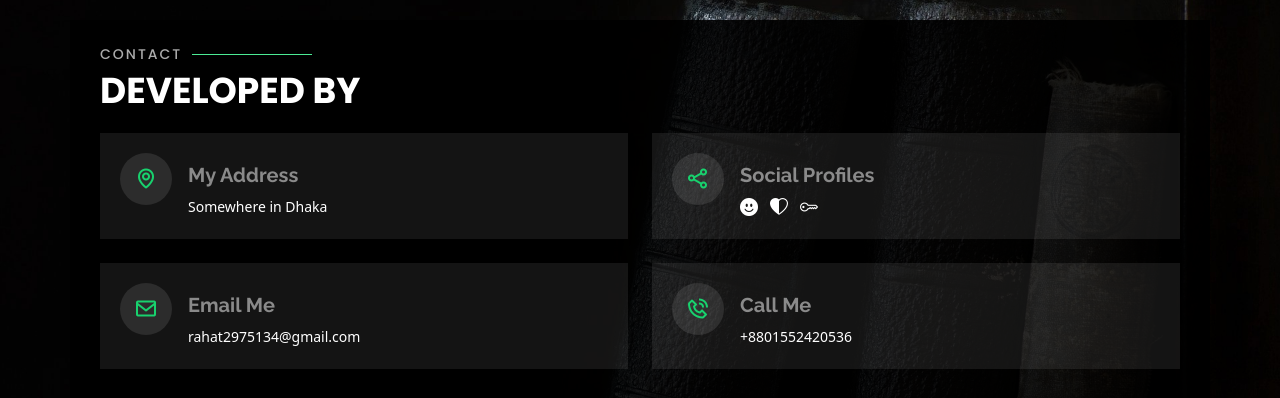
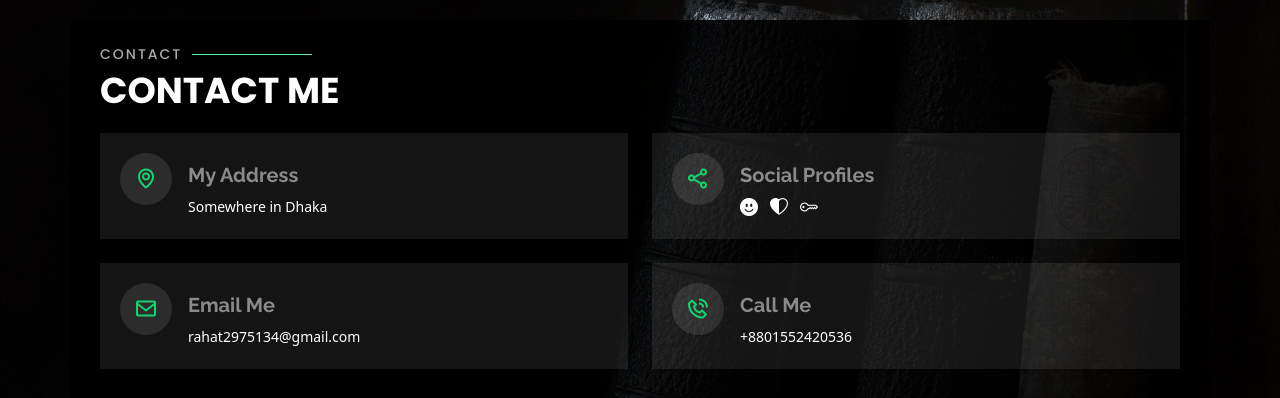
Before and after one commit to rh2975/tuitioneers, a Django app: page / in a window 1280 px wide, after a click on "Contact". Shown: the part 80-478 px from the top of the page. Run offline with Django 3.2, Linux system fonts and the light colour scheme; data comes from the database, SQL or seed files in the repository; some libraries are stand-ins or nearby versions.

Commit message:
sec commit

```diff
--- a/ttnapp/templates/home.html
+++ b/ttnapp/templates/home.html
@@ -64,7 +64,7 @@
 
         <div class="section-title">
           <h2>Contact</h2>
-          <p>Developed by</p>
+          <p>Contact me</p>
         </div>
 
         <div class="row mt-2">
--- a/tuitioneers/settings.py
+++ b/tuitioneers/settings.py
@@ -24,7 +24,7 @@ BASE_DIR = Path(__file__).resolve().parent.parent
 SECRET_KEY = '4ujb7_px$d2hl0d(l3@420k)6r_0%@4!sr8(o51)ufqs77wc08'
 
 # SECURITY WARNING: don't run with debug turned on in production!
-DEBUG = True
+DEBUG = False
 
 ALLOWED_HOSTS = ['tuitioneers.herokuapp.com', '127.0.0.1']
 
@@ -120,7 +120,7 @@ USE_TZ = True
 # Static files (CSS, JavaScript, Images)
 # https://docs.djangoproject.com/en/3.1/howto/static-files/
 
-# STATIC_ROOT = os.path.join(BASE_DIR, 'staticfiles')
+STATIC_ROOT = os.path.join(BASE_DIR, 'staticfiles')
 
 STATIC_URL = '/static/'
 
```
Also changed, not shown: ttnapp/static/img/uploads/368-kakashi_UjIomES.png (deleted).
